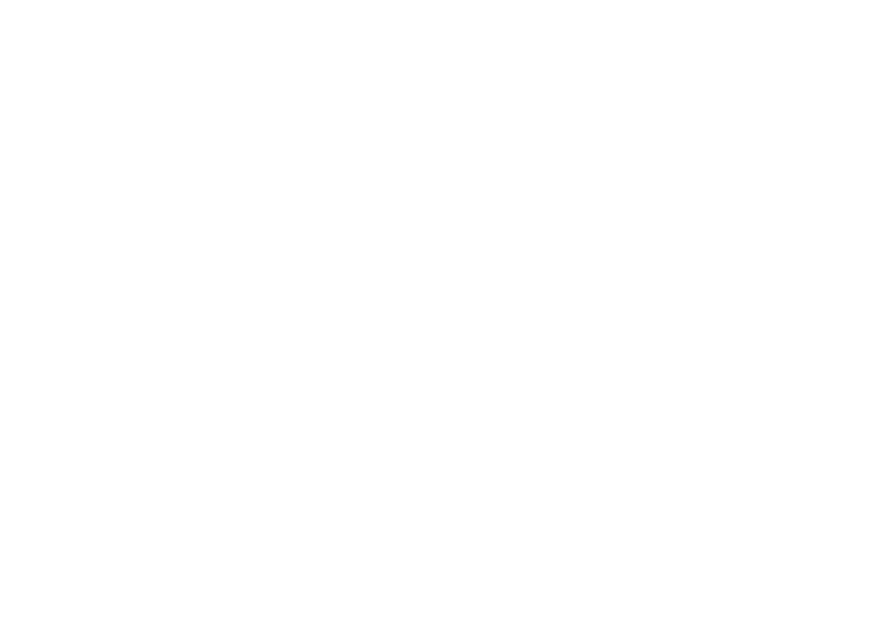
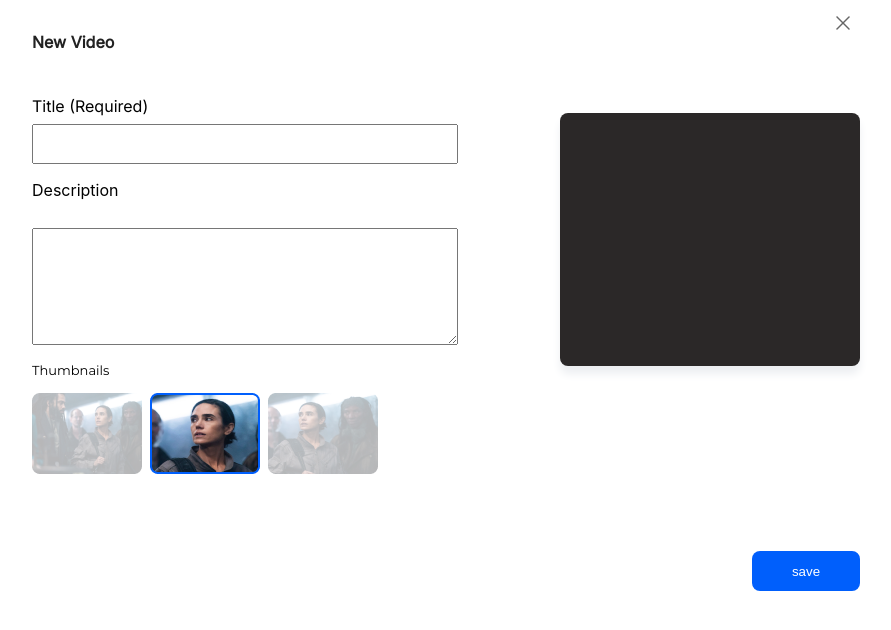
Before and after one commit to ATICHOF/insea-workshop-front, a React (Create React App) app: page /newvid in a window 1280 px wide. Before the commit this address had no page. Shown: the top 630 px of the page, without its empty margins (8-899 px from the left). Built offline with nearby package versions, Linux system fonts and the light colour scheme.

Commit message:
correction des erreur de style

```diff
--- a/src/App.js
+++ b/src/App.js
@@ -3,6 +3,7 @@
 import ForgotPass from './containers/ForgotPass'
 import Home from './containers/Home'
 import Login from './containers/Login'
+import Newvid from './containers/newvid'
 import RestPass from './containers/PasswordReset'
 import SignUp from './containers/SignUp'
 
@@ -16,6 +17,7 @@
   <Route exact path='/Signup' element={<SignUp/>} />
   <Route exact path='/forgotpass' element={<ForgotPass/>} />
   <Route exact path='/passreset' element={<RestPass/>}/>
+  <Route exact path='/newvid' element={<Newvid/>}/>
 </Routes>
   </BrowserRouter>
   )
--- a/src/containers/newvid.js
+++ b/src/containers/newvid.js
@@ -16,7 +16,7 @@
             </div>
         </div>
         <div className='footer'>
-            <button className='btn'>save</button>
+            <button className='btun'>save</button>
         </div>
         <div className='video'></div>
     </div>
--- a/src/styles/newvid.css
+++ b/src/styles/newvid.css
@@ -101,7 +101,7 @@
     top: 534px;
 
 }
-.btn{
+.btun{
     display: flex;
     flex-direction: row;
     justify-content: center;
@@ -113,6 +113,10 @@
     height: 40px;
     left: 760px;
     top: 551px;
+    outline: none;
+    border: none;
+    cursor: pointer;
+    color: #fff;
 
     background: #005FFC;
     border-radius: 8px}
```
